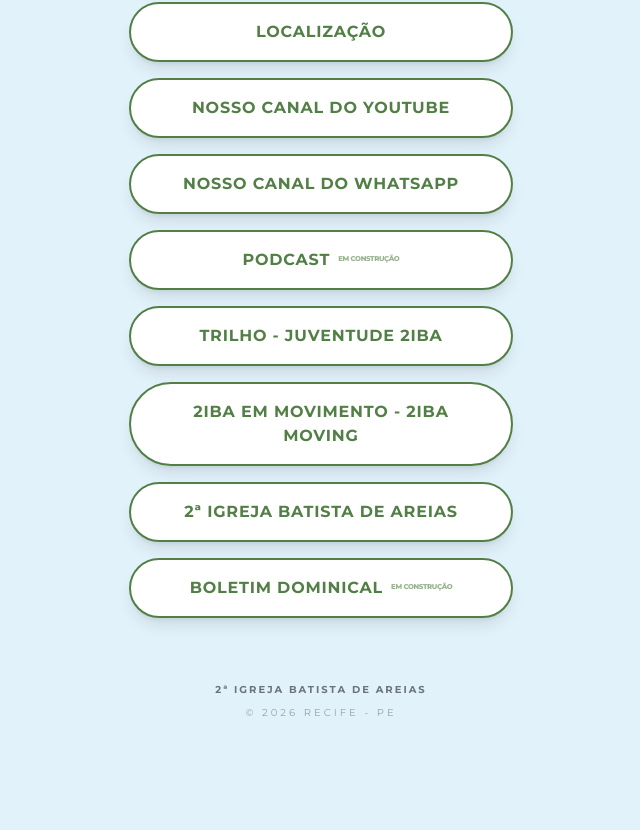
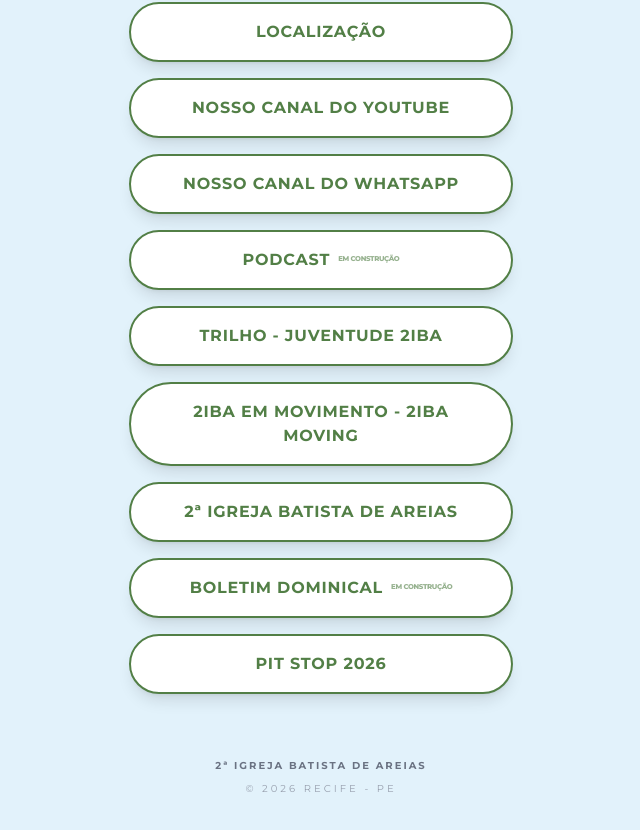
Before and after one commit to osmanhenrique/Bio-Instagram---2-Igreja-Batista-de-Areias, a React (Vite) app: page / in a window 1280 px wide. Shown: the part 667-1497 px from the top of the page, without its empty margins (319-959 px from the left). Before the commit the page ends 1467 px from the top, so only its background shows below. Built offline with nearby package versions, Linux system fonts and the light colour scheme.

Commit message:
feat: Add "PIT STOP 2026" link
Adds a new clickable link to the "PIT STOP 2026" event, directing users to the Google Forms registration page.

```diff
--- a/src/App.tsx
+++ b/src/App.tsx
@@ -77,6 +77,11 @@ const LINKS = [
         label: "BOLETIM DOMINICAL",
         url: "#",
         status: "construção"
+    },
+    {
+        id: 17,
+        label: "PIT STOP 2026",
+        url: "https://docs.google.com/forms/d/e/1FAIpQLSd2TCZLd-OmgY6z2QDWmdT3AIKNYYAATLbhZO2vqTMB9zTasw/viewform"
     }
 ];
 
```
